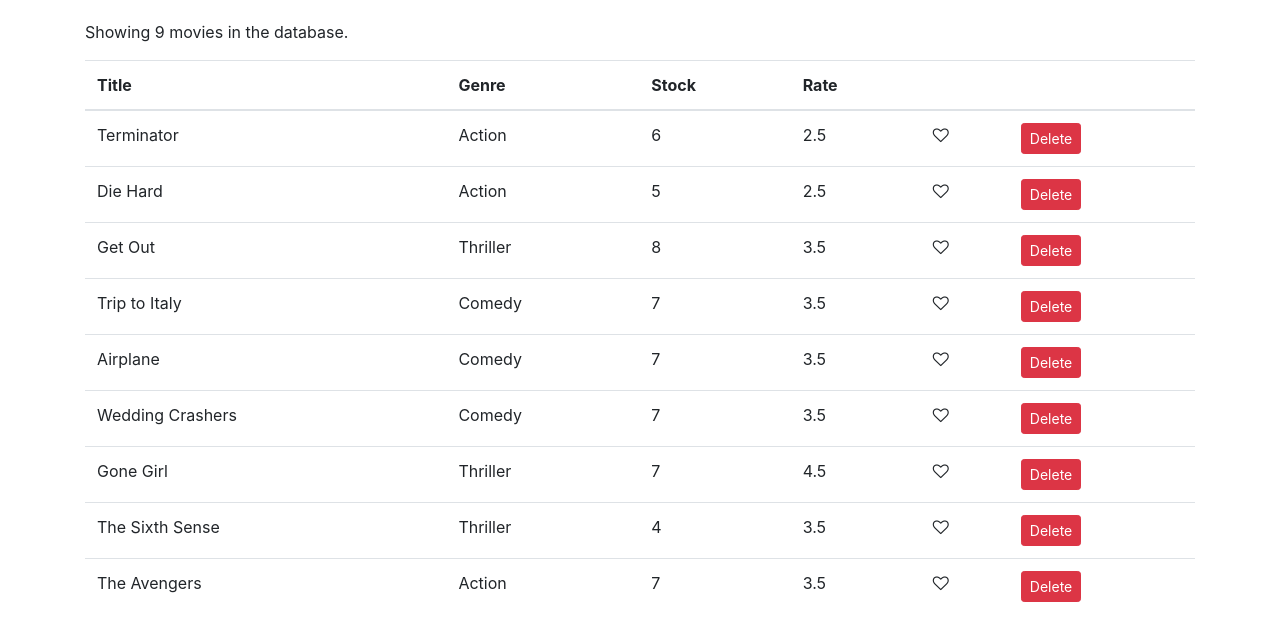
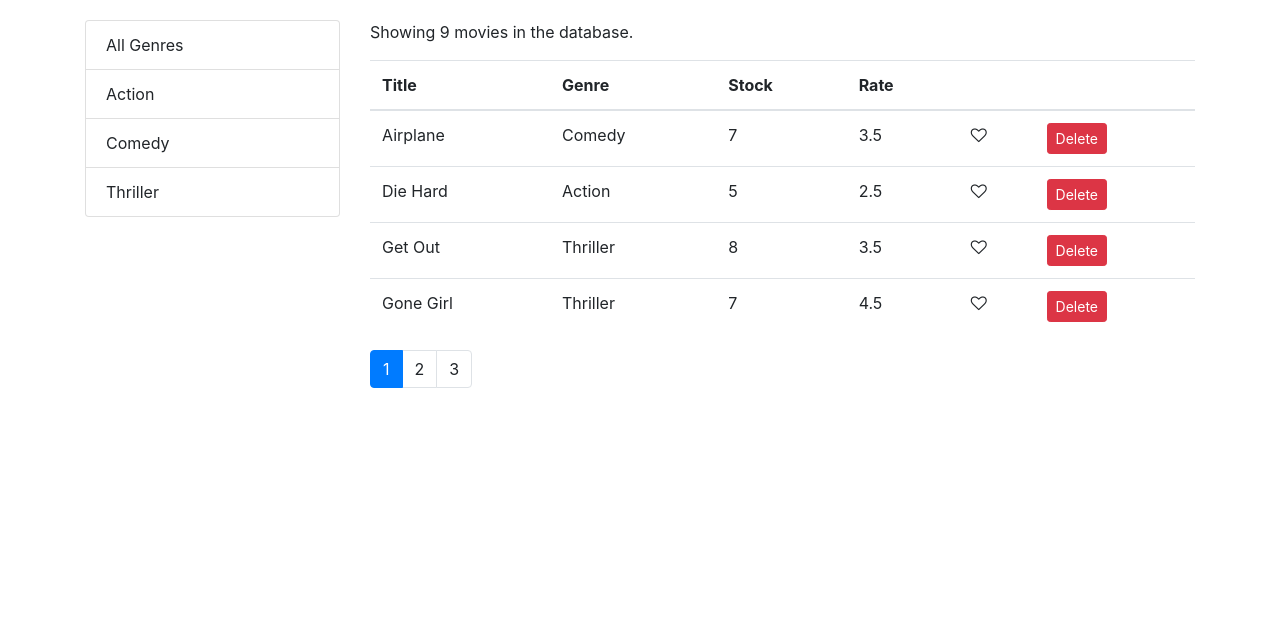
Before and after one commit to mikemorter/vidly, a React (Create React App) app: page / in a window 1280 px wide. Shown: the top 640 px of the page. Built offline with nearby package versions, Linux system fonts and the light colour scheme.

Commit message:
created four components

```diff
--- a/package.json
+++ b/package.json
@@ -9,6 +9,7 @@
     "bootstrap": "^4.1.1",
     "font-awesome": "^4.7.0",
     "lodash": "^4.17.10",
+    "prop-types": "^15.6.2",
     "react": "^17.0.2",
     "react-dom": "^17.0.2",
     "react-scripts": "5.0.0",
--- /dev/null
+++ b/src/components/common/listGroup.jsx
@@ -0,0 +1,30 @@
+import React from "react";
+
+const ListGroup = (props) => {
+  const { items, textProperty, valueProperty, selectedItem, onItemSelect } =
+    props;
+
+  return (
+    <ul className="list-group">
+      {items.map((item) => (
+        <li
+          onClick={() => onItemSelect(item)}
+          style={{ cursor: "pointer" }}
+          key={item[valueProperty]}
+          className={
+            item === selectedItem ? "list-group-item active" : "list-group-item"
+          }
+        >
+          {item[textProperty]}
+        </li>
+      ))}
+    </ul>
+  );
+};
+
+ListGroup.defaultProps = {
+  textProperty: "name",
+  valueProperty: "_id",
+};
+
+export default ListGroup;
--- a/src/components/common/pagination.jsx
+++ b/src/components/common/pagination.jsx
@@ -1,8 +1,10 @@
 import React from "react";
+import { PropTypes } from "prop-types";
 import _ from "lodash";
 
 const Pagination = (props) => {
-  const { itemsCount, pageSize } = props;
+  const { itemsCount, pageSize, currentPage, onPageChange } = props;
+  console.log(currentPage);
 
   const pagesCount = Math.ceil(itemsCount / pageSize);
   if (pagesCount === 1) return null;
@@ -11,8 +13,13 @@
     <nav>
       <ul className="pagination">
         {pages.map((page) => (
-          <li key={page} className="page-item">
-            <a className="page-link">{page}</a>
+          <li
+            key={page}
+            className={page === currentPage ? "page-item active" : "page-item"}
+          >
+            <a className="page-link" onClick={() => onPageChange(page)}>
+              {page}
+            </a>
           </li>
         ))}
       </ul>
@@ -20,4 +27,11 @@
   );
 };
 
+Pagination.propTypes = {
+  itemsCount: PropTypes.number.isRequired,
+  pageSize: PropTypes.number.isRequired,
+  currentPage: PropTypes.number.isRequired,
+  onPageChange: PropTypes.func.isRequired,
+};
+
 export default Pagination;
--- /dev/null
+++ b/src/components/common/tableHeader.jsx
@@ -0,0 +1,33 @@
+import React, { Component } from "react";
+
+class TableHeader extends Component {
+  raiseSort = (path) => {
+    const sortColumn = { ...this.props.sortColumn };
+    if (sortColumn.path === path)
+      sortColumn.order = sortColumn.order === "asc" ? "desc" : "asc";
+    else {
+      sortColumn.path = path;
+      sortColumn.order = "asc";
+    }
+    this.props.onSort(sortColumn);
+  };
+
+  render() {
+    return (
+      <thead>
+        <tr>
+          {this.props.columns.map((column) => (
+            <th
+              key={column.path || column.key}
+              onClick={() => this.raiseSort(column.path)}
+            >
+              {column.label}
+            </th>
+          ))}
+        </tr>
+      </thead>
+    );
+  }
+}
+
+export default TableHeader;
--- a/src/components/movies.jsx
+++ b/src/components/movies.jsx
@@ -1,13 +1,25 @@
 import React, { Component } from "react";
 import { getMovies } from "../services/fakeMovieService";
-import Like from "./common/like";
 import Pagination from "./common/pagination";
+import { getGenres } from "../services/fakeGenreService";
+import { paginate } from "../utils/paginate";
+import ListGroup from "./common/listGroup";
+import MoviesTable from "./moviesTable";
+import _ from "lodash";
 
 class Movies extends Component {
   state = {
-    movies: getMovies(),
-    pageSize: 10,
+    movies: [],
+    genres: [],
+    currentPage: 1,
+    pageSize: 4,
+    sortColumn: { path: "title", order: "asc" },
   };
+
+  componentDidMount() {
+    const genres = [{ _id: "", name: "All Genres" }, ...getGenres()];
+    this.setState({ movies: getMovies(), genres });
+  }
 
   handleDelete = (movie) => {
     const movies = this.state.movies.filter((m) => m._id !== movie._id);
@@ -23,58 +35,63 @@
   };
 
   handlePageChange = (page) => {
-    console.log(page);
+    this.setState({ currentPage: page });
+  };
+
+  handleGenreSelect = (genre) => {
+    this.setState({ selectedGenre: genre, currentPage: 1 });
+  };
+
+  handleSort = (sortColumn) => {
+    this.setState({ sortColumn });
   };
 
   render() {
     const { length: count } = this.state.movies;
+    const {
+      pageSize,
+      currentPage,
+      sortColumn,
+      selectedGenre,
+      movies: allMovies,
+    } = this.state;
 
     if (count === 0) return <p>There are no movies in the database.</p>;
 
+    const filtered =
+      selectedGenre && selectedGenre._id
+        ? allMovies.filter((m) => m.genre._id === selectedGenre._id)
+        : allMovies;
+
+    const sorted = _.orderBy(filtered, [sortColumn.path], [sortColumn.order]);
+
+    const movies = paginate(sorted, currentPage, pageSize);
+
     return (
-      <div>
-        <p>Showing {count} movies in the database.</p>
-        <table className="table">
-          <thead>
-            <tr>
-              <th>Title</th>
-              <th>Genre</th>
-              <th>Stock</th>
-              <th>Rate</th>
-              <th></th>
-              <th></th>
-            </tr>
-          </thead>
-          <tbody>
-            {this.state.movies.map((movie) => (
-              <tr key={movie._id}>
-                <td>{movie.title}</td>
-                <td>{movie.genre.name}</td>
-                <td>{movie.numberInStock}</td>
-                <td>{movie.dailyRentalRate}</td>
-                <td>
-                  <Like
-                    liked={movie.liked}
-                    onClick={() => this.handleLike(movie)}
-                  />
-                </td>
-                <td>
-                  <button
-                    onClick={() => this.handleDelete(movie)}
-                    className="btn btn-danger btn-sm"
-                  >
-                    Delete
-                  </button>
-                </td>
-              </tr>
-            ))}
-          </tbody>
-        </table>
-        <Pagination
-          itemsCount={count}
-          pageSize={this.state.pageSize}
-          onPageChange={this.handlePageChange}
-        />
+      <div className="row">
+        <div className="col-3">
+          <ListGroup
+            items={this.state.genres}
+            selectedItem={this.state.selectedGenre}
+            onItemSelect={this.handleGenreSelect}
+          />
+        </div>
+        <div className="col">
+          <p>Showing {filtered.length} movies in the database.</p>
+          <MoviesTable
+            movies={movies}
+            sortColumn={sortColumn}
+            onLike={this.handleLike}
+            onDelete={this.handleDelete}
+            onSort={this.handleSort}
+          />
+          <Pagination
+            itemsCount={filtered.length}
+            pageSize={pageSize}
+            onPageChange={this.handlePageChange}
+            currentPage={currentPage}
+          />
+        </div>
       </div>
     );
   }
--- /dev/null
+++ b/src/components/moviesTable.jsx
@@ -0,0 +1,50 @@
+import React, { Component } from "react";
+import TableHeader from "./common/tableHeader";
+import Like from "./common/like";
+
+class MoviesTable extends Component {
+  columns = [
+    { path: "title", label: "Title" },
+    { path: "genre.name", label: "Genre" },
+    { path: "numberInStock", label: "Stock" },
+    { path: "dailyRentalRate", label: "Rate" },
+    { key: "like" },
+    { key: "delete" },
+  ];
+  render() {
+    const { movies, onDelete, onLike, onSort, sortColumn } = this.props;
+
+    return (
+      <table className="table">
+        <TableHeader
+          columns={this.columns}
+          sortColumn={sortColumn}
+          onSort={onSort}
+        />
+        <tbody>
+          {movies.map((movie) => (
+            <tr key={movie._id}>
+              <td>{movie.title}</td>
+              <td>{movie.genre.name}</td>
+              <td>{movie.numberInStock}</td>
+              <td>{movie.dailyRentalRate}</td>
+              <td>
+                <Like liked={movie.liked} onClick={() => onLike(movie)} />
+              </td>
+              <td>
+                <button
+                  onClick={() => onDelete(movie)}
+                  className="btn btn-danger btn-sm"
+                >
+                  Delete
+                </button>
+              </td>
+            </tr>
+          ))}
+        </tbody>
+      </table>
+    );
+  }
+}
+
+export default MoviesTable;
--- /dev/null
+++ b/src/utils/paginate.js
@@ -0,0 +1,6 @@
+import _ from "lodash";
+
+export function paginate(items, pageNumber, pageSize) {
+  const startIndex = (pageNumber - 1) * pageSize;
+  return _(items).slice(startIndex).take(pageSize).value();
+}
```
Also changed, not shown: 1 other file (tests, documents, lock files or other folders).
